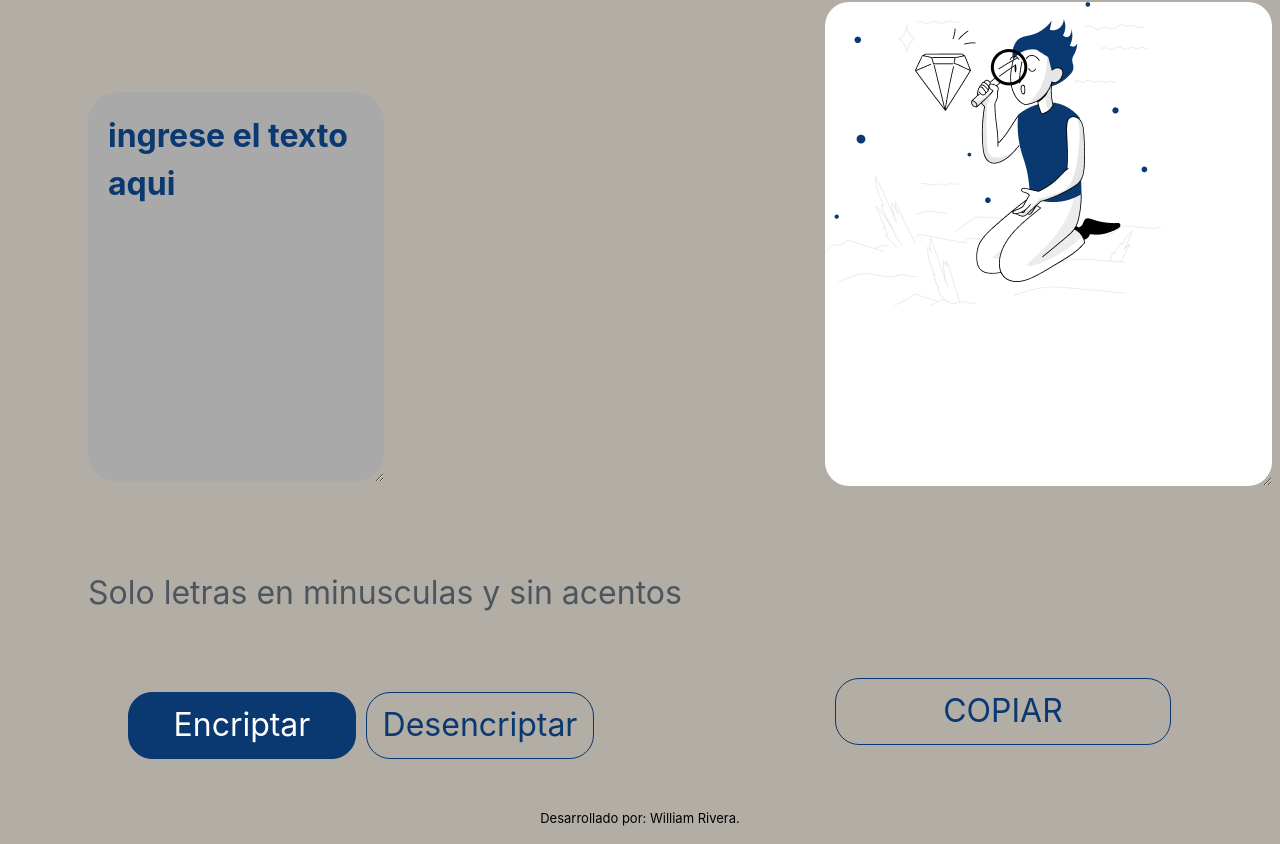
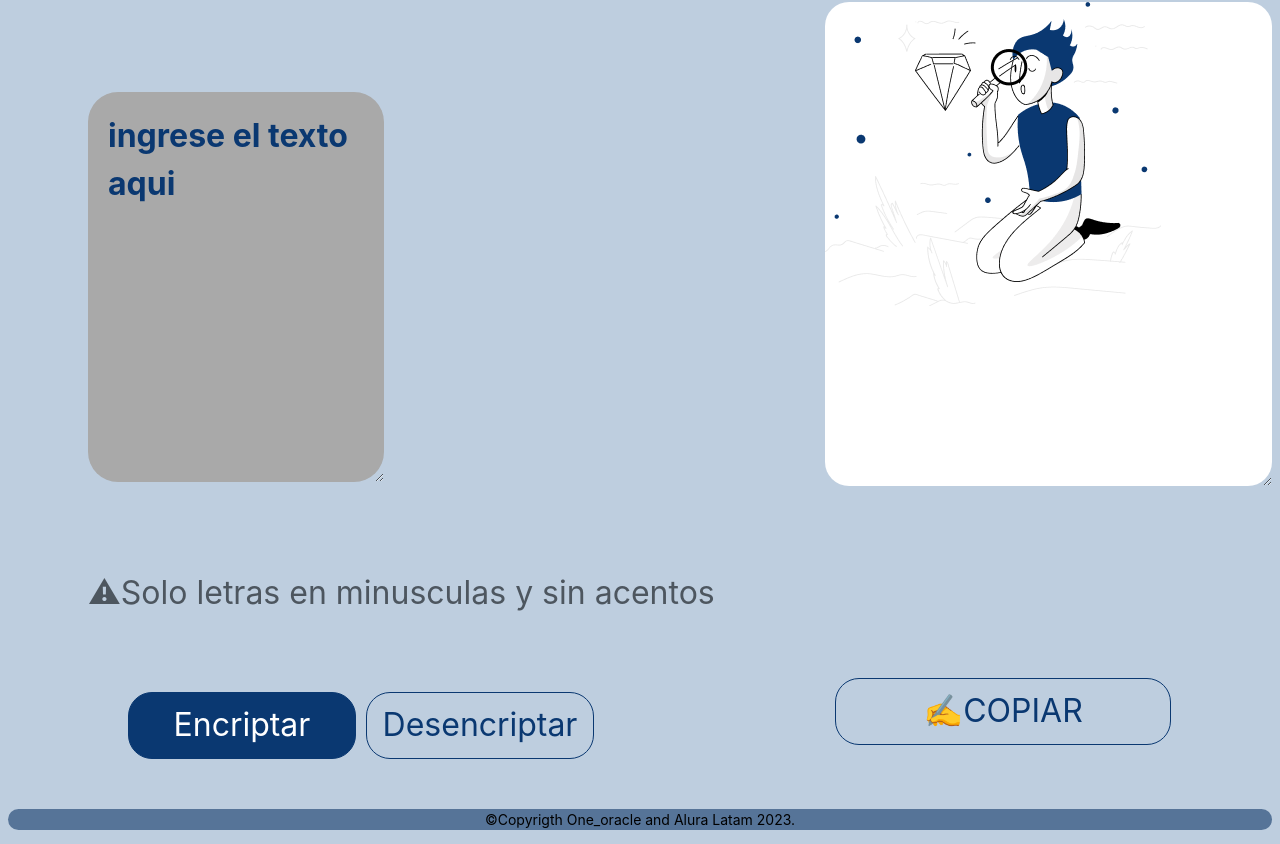
Before and after one commit to willrev/encriptador_challenge, a plain HTML site: page index.html in a window 1280 px wide. Shown: the part 85-929 px from the top of the page. Drawn offline with Linux system fonts and the light colour scheme.

Commit message:
Correción de color de fondo y agrego iconos.

```diff
--- a/estilos.css
+++ b/estilos.css
@@ -1,17 +1,12 @@
 * {
-  background: rgb(178, 173, 165);
+  background: rgb(190, 206, 223);
   font-family: "inter";
   font-weight: 400;
   font-size: 32px;
   line-height: 150%;
 }
-/* h1 {
-  text-align: center;
-  font-size: 35px;
-  font-family: Arial, Helvetica, sans-serif;
-} */
 
-/* Logo */
+/* Logo supoerior */
 
 .logo {
   margin-left: 10px;
@@ -58,8 +53,6 @@ main {
   margin-left: 98px;
   margin: top 20px;
   padding-left: 20px;
-  /* position: fixed; */
-  /* overflow: hidden; */
 }
 .mensaje:focus {
   outline: none;
@@ -104,8 +97,16 @@ main {
   color: #4d565f;
   font: size 16px;
 }
+
+footer {
+  width: 100%;
+  background-repeat: fixed;
+  text-align: center;
+}
 .pie {
+  border-radius: 30px;
+  background: #567498;
   text-align: center;
   color: black;
-  font-size: small;
+  font-size: 14px;
 }
--- a/index.html
+++ b/index.html
@@ -30,7 +30,7 @@
       <textarea class="tx_area" cols="30" rows="10" id="tx_area" name="tx_area"
         placeholder="Ingrese el texto aqui"></textarea>
       <div>
-        <h6 class="informacion">Solo letras en minusculas y sin acentos</h6>
+        <h6 class="informacion">&#9888;Solo letras en minusculas y sin acentos</h6>
       </div>
       <div class="botones">
         <button class="btn_encriptar" onclick="btn_encriptar()">Encriptar</button>
@@ -41,7 +41,7 @@
     <section>
       <textarea class="mensaje" name="mensaje" id="mensaje" cols=" 20" rows="10"></textarea>
       <div>
-        <button class="btn_copiar" id="btn_copiar" onclick="copiar()">COPIAR</button>
+        <button class="btn_copiar" id="btn_copiar" onclick="copiar()">&#9997;COPIAR</button>
       </div>
     </section>
   </main>
@@ -49,7 +49,15 @@
 
 </body>
 <footer>
-  <div class="pie">Desarrollado por: William Rivera.</div>
+
+  <div>
+
+    <p class="pie">&#169;Copyrigth One_oracle and Alura Latam 2023.
+
+    </p>
+
+  </div>
+
 </footer>
 <script src="script.js">
 
```
Also changed, not shown: imagenes/FondoFooter.jpg (added).
